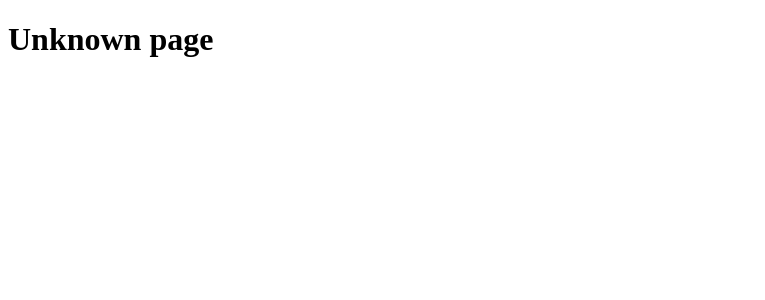
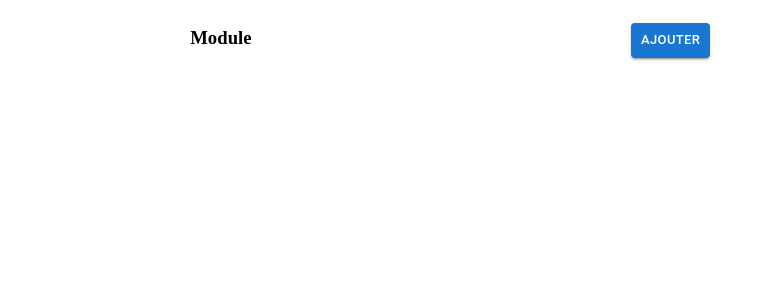
Before and after one commit to Kodians/assessment-manager, a React (Create React App) app in the folder front/: page /module in a window 1280 px wide. Shown: the top 300 px of the page, without its empty margins (0-765 px from the left). Built offline with nearby package versions, Linux system fonts and the light colour scheme.

Commit message:
center module form in modal component

```diff
--- a/front/src/app.tsx
+++ b/front/src/app.tsx
@@ -1,7 +1,7 @@
 import React from 'react'
 
 import { Layout } from '@components'
-import { Home, Question, StudentView, TeacherView, Unknown } from '@pages'
+import { Home, Module, Question, StudentView, TeacherView, Unknown } from '@pages'
 
 import { Route, Routes } from 'react-router-dom'
 
@@ -13,6 +13,7 @@ const App: React.FC = () => (
     <Route path="student" element={<StudentView />} />
     <Route path="teacher" element={<TeacherView />} />
     <Route path="question" element={<Question />} />
+    <Route path="module" element={<Module />} />
 
     <Route path="*" element={<Unknown />} />
   </Routes>
--- a/front/src/components/modules/addAndEditModuleForm.tsx
+++ b/front/src/components/modules/addAndEditModuleForm.tsx
@@ -28,7 +28,7 @@ export const AddAndEditModuleForm = () => {
   return (
     <Card>
       <CardContent>
-        <h2>Modifier un module</h2>
+        <h2>Module</h2>
         <Divider />
         <div style={{ display: 'flex', margin: '15px' }}>
           <form
@@ -39,10 +39,10 @@ export const AddAndEditModuleForm = () => {
             }}
           >
             <label>Libellé</label>
-            <TextField style={{ width: '450px' }} value={name.label} onChange={handleLabelChange} sx={{ mb: 1 }} />
+            <TextField style={{ minWidth: '300px' }} value={name.label} onChange={handleLabelChange} sx={{ mb: 1 }} />
             <label>Description</label>
             <TextField
-              style={{ width: '450px' }}
+              style={{ minWidth: '300px' }}
               value={name.description}
               onChange={handleDescriptionChange}
               multiline
--- a/front/src/pages/index.ts
+++ b/front/src/pages/index.ts
@@ -3,3 +3,4 @@ export * from './unknown'
 export * from './studentView'
 export * from './question'
 export * from './teacherView'
+export * from './module'
--- a/front/src/pages/module.tsx
+++ b/front/src/pages/module.tsx
@@ -1,9 +1,11 @@
 import React, { useState } from 'react'
 
-import { AddAndEditClassForm, AddAndEditModuleForm, SharedModal } from '@components'
-import { Button } from '@mui/material'
+import { AddAndEditModuleForm, SharedModal } from '@components'
+import { getSize } from '@helpers'
+import { Box, Button } from '@mui/material'
 
 export const Module: React.FC = () => {
+  const gridRef = React.useRef<HTMLDivElement>(null)
   const [open, setOpen] = useState(false)
   const handelOpen = () => {
     setOpen(true)
@@ -13,15 +15,15 @@ export const Module: React.FC = () => {
   }
 
   return (
-    <div className="container" style={{ display: 'flex', justifyContent: 'space-around' }}>
+    <div ref={gridRef} className="container" style={{ display: 'flex', justifyContent: 'space-around' }}>
       <h3>Module</h3>
       <Button size="small" variant="contained" style={{ height: '35px', margin: '15px' }} onClick={handelOpen}>
         Ajouter
       </Button>
-      <SharedModal open={open} closeModal={handleClose} size="large">
-        <div style={{}}>
+      <SharedModal open={open} closeModal={handleClose} size={getSize(gridRef)}>
+        <Box sx={{ width: '100%', height: '100%', display: 'flex', justifyContent: 'center', alignItems: 'center' }}>
           <AddAndEditModuleForm />
-        </div>
+        </Box>
       </SharedModal>
     </div>
   )
```
